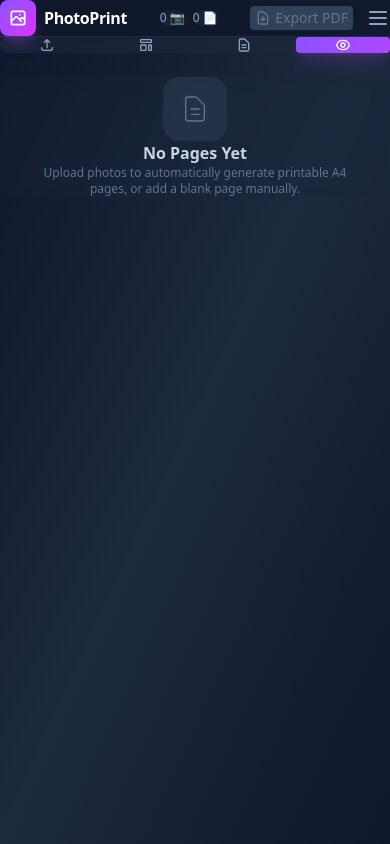
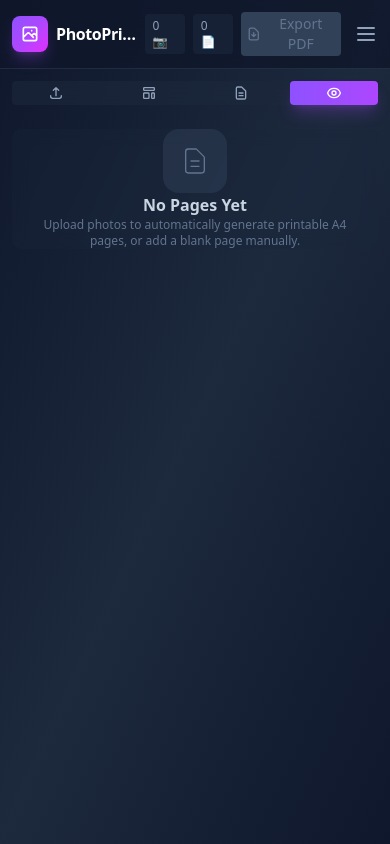
Before and after one commit to tanvirCopilot/photoPrintApp, a React (Vite) app: page / in a window 390 px wide. Built offline with nearby package versions, Linux system fonts and the light colour scheme.

Commit message:
feat: enhance UI components with improved padding, responsiveness, and accessibility adjustments

```diff
--- a/src/App.tsx
+++ b/src/App.tsx
@@ -18,7 +18,7 @@ function App() {
   return (
     <div className="min-h-screen bg-gradient-to-br from-slate-900 via-slate-800 to-slate-900 flex flex-col">
       {/* Header */}
-      <header className="bg-slate-900/80 backdrop-blur-xl border-b border-slate-700/50 sticky top-0 z-50">
+      <header className="bg-slate-900/80 backdrop-blur-xl border-b border-slate-700/50 sticky top-0 z-50 !p-3">
         <div className="max-w-[1920px] mx-auto px-3 sm:px-6 lg:px-8 py-2 sm:py-3">
           <div className="flex items-center justify-between gap-2">
             {/* Logo & Title */}
@@ -62,8 +62,8 @@ function App() {
 
             {/* Mobile stats (inline with header) */}
             <div className="flex sm:hidden items-center gap-2 text-slate-400 text-xs">
-              <span className="bg-slate-800/60 px-2 py-1 rounded-full">{photos.length} 📷</span>
-              <span className="bg-slate-800/60 px-2 py-1 rounded-full">{pages.length} 📄</span>
+              <span className="bg-slate-800/60 !px-2 !py-1 rounded">{photos.length} 📷</span>
+              <span className="bg-slate-800/60 !px-2 !py-1 rounded">{pages.length} 📄</span>
             </div>
 
             {/* Export Button in Header */}
@@ -90,14 +90,14 @@ function App() {
 
       {/* Main Content */}
       <main className="flex-1 max-w-[1920px] w-full mx-auto px-2 sm:px-4 lg:px-8 py-2 sm:py-4 lg:py-6 overflow-hidden">
-        <div className="flex flex-col lg:flex-row gap-3 sm:gap-4 lg:gap-6 h-full">
+        <div className="flex flex-col lg:flex-row gap-3 sm:gap-4 lg:gap-6 h-full !p-3">
 
           {/* Mobile/Tablet: Horizontal Tab Bar (always visible on small screens) */}
           <div className="lg:hidden flex-shrink-0">
-            <div className="bg-slate-800/60 backdrop-blur rounded-lg p-1 flex gap-1">
+            <div className="bg-slate-800/60 backdrop-blur rounded p-1 flex gap-1">
               <button
                 onClick={() => { setSidebarTab('upload'); setMobileMenuOpen(true); }}
-                className={`flex-1 py-2 px-2 sm:px-4 rounded text-xs sm:text-sm font-medium transition-all flex items-center justify-center gap-1.5 ${
+                className={`flex-1 !py-1 px-2 sm:px-4 rounded text-xs sm:text-sm font-medium transition-all flex items-center justify-center gap-1.5 ${
                   sidebarTab === 'upload' && mobileMenuOpen
                     ? 'bg-gradient-to-r from-violet-500 to-purple-500 text-white shadow-lg shadow-purple-500/25'
                     : 'text-slate-400 hover:text-white hover:bg-slate-700/50'
@@ -110,7 +110,7 @@ function App() {
               </button>
               <button
                 onClick={() => { setSidebarTab('layout'); setMobileMenuOpen(true); }}
-                className={`flex-1 py-2 px-2 sm:px-4 rounded text-xs sm:text-sm font-medium transition-all flex items-center justify-center gap-1.5 ${
+                className={`flex-1 !py-1 px-2 sm:px-4 rounded text-xs sm:text-sm font-medium transition-all flex items-center justify-center gap-1.5 ${
                   sidebarTab === 'layout' && mobileMenuOpen
                     ? 'bg-gradient-to-r from-violet-500 to-purple-500 text-white shadow-lg shadow-purple-500/25'
                     : 'text-slate-400 hover:text-white hover:bg-slate-700/50'
@@ -123,7 +123,7 @@ function App() {
               </button>
               <button
                 onClick={() => { setSidebarTab('pages'); setMobileMenuOpen(true); }}
-                className={`flex-1 py-2 px-2 sm:px-4 rounded text-xs sm:text-sm font-medium transition-all flex items-center justify-center gap-1.5 ${
+                className={`flex-1 !py-1 px-2 sm:px-4 rounded text-xs sm:text-sm font-medium transition-all flex items-center justify-center gap-1.5 ${
                   sidebarTab === 'pages' && mobileMenuOpen
                     ? 'bg-gradient-to-r from-violet-500 to-purple-500 text-white shadow-lg shadow-purple-500/25'
                     : 'text-slate-400 hover:text-white hover:bg-slate-700/50'
@@ -136,7 +136,7 @@ function App() {
               </button>
               <button
                 onClick={() => setMobileMenuOpen(false)}
-                className={`flex-1 py-2 px-2 sm:px-4 rounded text-xs sm:text-sm font-medium transition-all flex items-center justify-center gap-1.5 ${
+                className={`flex-1 !py-1 px-2 sm:px-4 rounded text-xs sm:text-sm font-medium transition-all flex items-center justify-center gap-1.5 ${
                   !mobileMenuOpen
                     ? 'bg-gradient-to-r from-violet-500 to-purple-500 text-white shadow-lg shadow-purple-500/25'
                     : 'text-slate-400 hover:text-white hover:bg-slate-700/50'
@@ -155,7 +155,7 @@ function App() {
           <div className={`lg:hidden transition-all duration-300 ease-in-out overflow-hidden ${
             mobileMenuOpen ? 'max-h-[50vh] opacity-100' : 'max-h-0 opacity-0'
           }`}>
-            <div className="bg-slate-800/40 backdrop-blur-lg rounded-xl p-3 sm:p-4 overflow-y-auto max-h-[48vh] custom-scrollbar">
+            <div className="bg-slate-800/40 backdrop-blur-lg rounded p-3 sm:p-4 overflow-y-auto max-h-[48vh] custom-scrollbar">
               {sidebarTab === 'upload' && (
                 <div className="space-y-3">
                   <PhotoUploader />
@@ -177,7 +177,7 @@ function App() {
           {/* Desktop: Left Sidebar - Controls */}
           <div className="hidden lg:flex w-80 flex-shrink-0 flex-col gap-4 overflow-y-auto pr-2 custom-scrollbar">
             {/* Tab Navigation */}
-            <div className="bg-slate-800/50 backdrop-blur rounded-lg p-1.5 flex gap-1">
+            <div className="bg-slate-800/50 backdrop-blur rounded p-1.5 flex gap-1">
               <button
                 onClick={() => setSidebarTab('upload')}
                 className={`flex-1 py-2.5 px-4 rounded text-sm font-medium transition-all ${
--- a/src/components/A4Page.tsx
+++ b/src/components/A4Page.tsx
@@ -251,7 +251,8 @@ export const A4Page: React.FC<A4PageProps> = ({ page, pageIndex, isCurrentPage }
           aspectRatio: '210 / 297', // A4 aspect ratio
           padding: '10px',
           maxWidth: '100%',
-          maxHeight: 'calc(100vh - 180px)',
+          // maxHeight: 'calc(100vh - 180px)',
+          minHeight: 'calc(100vh - 180px)',
         }}
       >
         <DndContext
--- a/src/components/LayoutSelector.tsx
+++ b/src/components/LayoutSelector.tsx
@@ -19,15 +19,15 @@ export const LayoutSelector: React.FC = () => {
   const currentLayout = currentPage?.layout ?? defaultLayout;
 
   return (
-    <div className="bg-slate-800/50 backdrop-blur rounded-xl sm:rounded-2xl p-3 sm:p-4">
-      <h3 className="text-xs sm:text-sm font-semibold text-slate-200 mb-3 sm:mb-4">Grid Layout</h3>
-      <div className="grid grid-cols-4 gap-1.5 sm:gap-2">
+    <div className="bg-slate-800/50 backdrop-blur rounded sm:rounded p-3 sm:p-4">
+      <h3 className="text-xs sm:text-sm font-semibold text-slate-200 mb-3 sm:mb-4 !py-2 !px-1">Grid Layout</h3>
+      <div className="grid grid-cols-4 gap-1.5 sm:gap-2 !p-2">
         {layouts.map((config) => (
           <button
             key={config.type}
             onClick={() => handleLayoutChange(config.type)}
             className={`
-              relative p-1.5 sm:p-2 rounded-lg sm:rounded-xl transition-all duration-200 touch-manipulation
+              relative p-1.5 sm:p-2 rounded sm:rounded transition-all duration-200 touch-manipulation
               ${
                 currentLayout === config.type
                   ? 'bg-gradient-to-br from-violet-500 to-purple-600 shadow-lg shadow-violet-500/25 ring-2 ring-violet-400/50'
--- a/src/components/PhotoGallery.tsx
+++ b/src/components/PhotoGallery.tsx
@@ -10,13 +10,14 @@ export const PhotoGallery: React.FC = () => {
 
   return (
     <div className="bg-slate-800/50 backdrop-blur rounded-xl sm:rounded-2xl p-3 sm:p-4">
-      <div className="flex items-center justify-between mb-3 sm:mb-4">
+      <div style={{padding: "10px 5px"}} className="flex items-center justify-between mb-3 sm:mb-4">
         <h3 className="text-xs sm:text-sm font-semibold text-slate-200">
           Your Photos
         </h3>
         <button
           onClick={clearPhotos}
-          className="px-2 sm:px-3 py-1 sm:py-1.5 text-[10px] sm:text-xs text-red-400 hover:text-red-300 hover:bg-red-500/10 active:bg-red-500/20 rounded-lg transition-colors touch-manipulation"
+          style={{padding: "2px 5px"}}
+          className="px-2 sm:px-3 py-1 sm:py-1.5 text-[10px] sm:text-xs bg-red-500 text-white hover:bg-red-600 active:bg-red-700 rounded transition-colors touch-manipulation"
         >
           Clear All
         </button>
--- a/src/components/PhotoUploader.tsx
+++ b/src/components/PhotoUploader.tsx
@@ -41,7 +41,7 @@ export const PhotoUploader: React.FC = () => {
       {/* Animated background gradient */}
       <div className={`absolute inset-0 bg-gradient-to-br from-violet-500/5 to-fuchsia-500/5 transition-opacity duration-300 ${isDragActive ? 'opacity-100' : 'opacity-0'}`} />
 
-      <div className="relative flex flex-col items-center gap-2 sm:gap-4">
+      <div style={{padding: "5px"}} className="relative flex flex-col items-center gap-2 sm:gap-4">
         <div className={`w-12 h-12 sm:w-16 sm:h-16 rounded-xl sm:rounded-2xl flex items-center justify-center transition-all duration-300 ${
           isDragActive
             ? 'bg-gradient-to-br from-violet-500 to-fuchsia-500 shadow-lg shadow-violet-500/30'
@@ -76,7 +76,7 @@ export const PhotoUploader: React.FC = () => {
           </>
         )}
         {photos.length > 0 && (
-          <div className="flex items-center gap-2 px-3 py-1.5 bg-violet-500/20 rounded-full">
+          <div style={{padding: "1px 8px", margin: "5px 0"}} className="flex items-center gap-2 px-3 py-1.5 bg-violet-500/20 rounded">
             <div className="w-2 h-2 bg-violet-400 rounded-full animate-pulse" />
             <p className="text-violet-300 text-xs sm:text-sm font-medium">
               {photos.length} photo{photos.length !== 1 ? 's' : ''} ready
```
Also changed, not shown: src/components/PhotoSlotItem.tsx (+5 -5 lines), src/components/SettingsPanel.tsx (+8 -6 lines).
